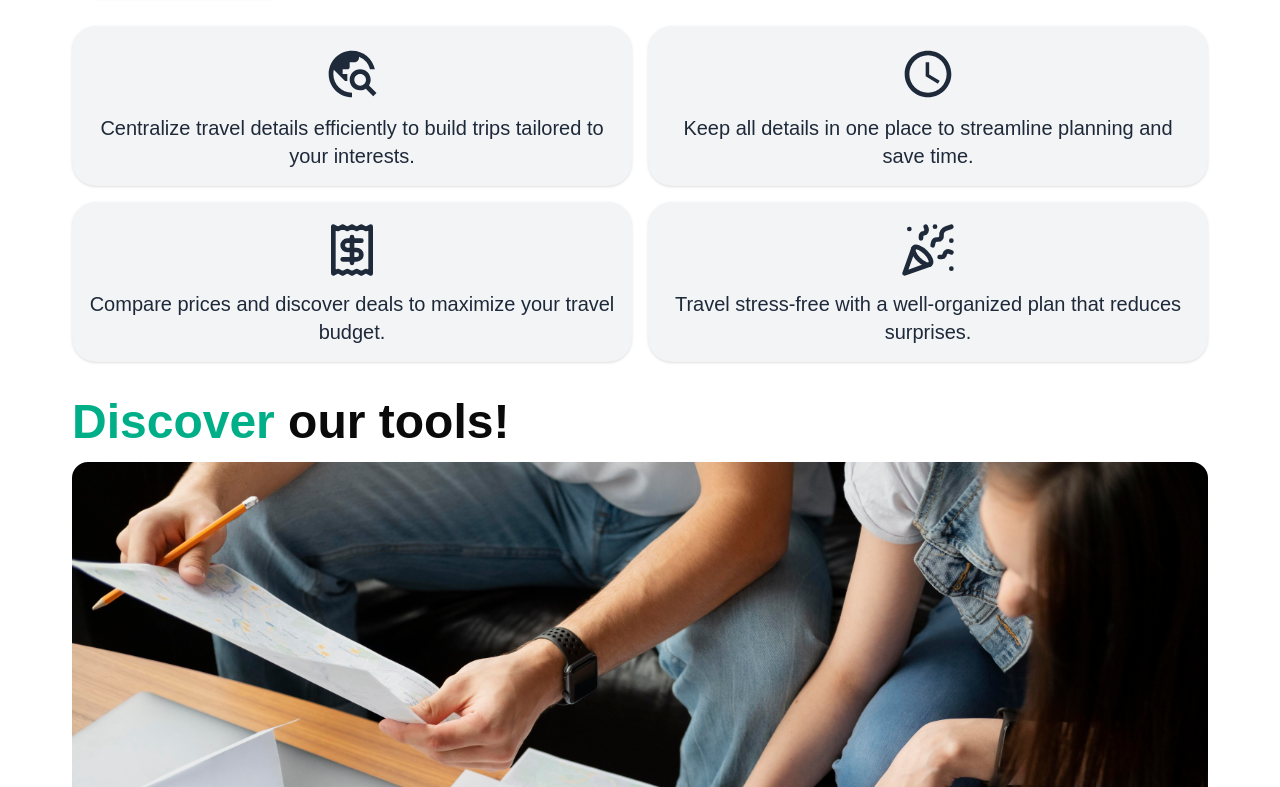
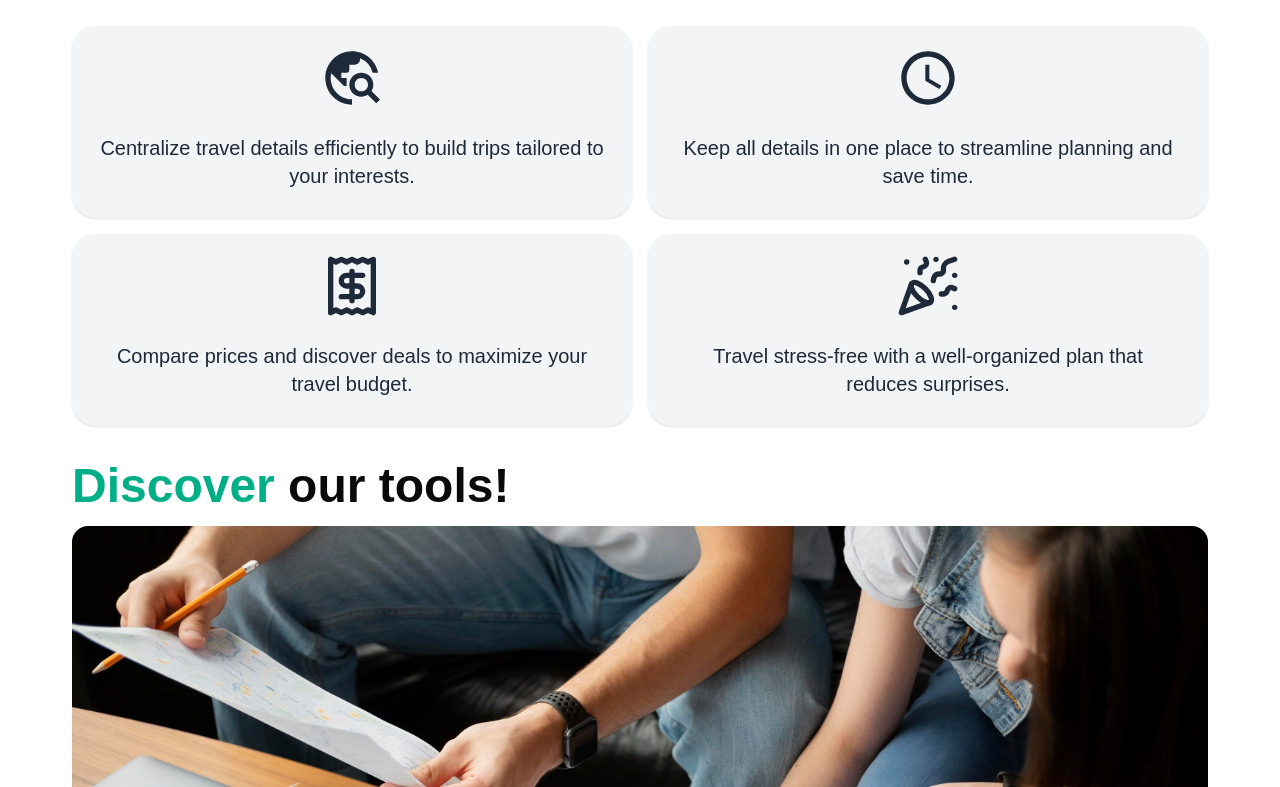
Before and after one commit to jp9141joao/easy-trip-prototype-v2, a React (Vite) app in the folder frontend/: page /home in a window 1280 px wide. Shown: the part 1013-1800 px from the top of the page. Built offline with nearby package versions, Linux system fonts and the light colour scheme.

Commit message:
feat: add responsiveness for medium screen devices

```diff
--- a/frontend/src/components/Footer.tsx
+++ b/frontend/src/components/Footer.tsx
@@ -32,7 +32,7 @@ export const Footer = () => {
 
     return (
         <div className="rounded-t-3xl bg-gray-100 dark:bg-gray-900">
-            <div className="grid place-items-start gap-5 margin-x-page pt-8">
+            <div className="grid place-items-start gap-5 margin-x-page pt-8 sm:pt-18">
                 <div>
                     <h1 className="text-3xl sm:text-5xl text-start font-extrabold  break-words">
                         EASY TRIP
@@ -46,7 +46,7 @@ export const Footer = () => {
                 <div>
                     <Accordion
                         type="single"
-                        className="w-full grid gap-3"
+                        className="w-full grid gap-3 sm:gap-6"
                         collapsible
                     >
                         {
--- a/frontend/src/components/HomePage/HeroSection.tsx
+++ b/frontend/src/components/HomePage/HeroSection.tsx
@@ -47,26 +47,26 @@ export const HeroSection = () => {
             </div>
             <div className="w-full grid place-items-center items-center grid-cols-2 gap-3 xs:gap-4 pt-3">
                 <div className="card-layout">
-                    <MdOutlineTravelExplore className="size-12 sm:size-14 my-2"/>
-                    <p className="sm:text-xl text-center p-1">
+                    <MdOutlineTravelExplore className="size-12 sm:size-16 my-2"/>
+                    <p className="sm:text-xl text-center p-1 sm:p-4">
                         Centralize travel details efficiently to build trips tailored to your interests.
                     </p>
                 </div>
                 <div className="card-layout">
-                    <MdOutlineAccessTime className="size-12 sm:size-14 my-2"/>
-                    <p className="sm:text-xl text-center p-1">
+                    <MdOutlineAccessTime className="size-12 sm:size-16 my-2"/>
+                    <p className="sm:text-xl text-center p-1 sm:p-4">
                         Keep all details in one place to streamline planning and save time.
                     </p>
                 </div>
                 <div className="card-layout">
-                    <LuReceipt className="size-12 sm:size-14 my-2"/>
-                    <p className="sm:text-xl text-center p-1">
+                    <LuReceipt className="size-12 sm:size-16 my-2"/>
+                    <p className="sm:text-xl text-center p-1 sm:p-4">
                         Compare prices and discover deals to maximize your travel budget.
                     </p>
                 </div>
                 <div className="card-layout">
-                    <LuPartyPopper className="size-12 sm:size-14 my-2"/>
-                    <p className="sm:text-xl text-center p-1">
+                    <LuPartyPopper className="size-12 sm:size-16 my-2"/>
+                    <p className="sm:text-xl text-center p-1 sm:p-4">
                         Travel stress-free with a well-organized plan that reduces surprises.
                     </p>
                 </div>
--- a/frontend/src/components/Navbar.tsx
+++ b/frontend/src/components/Navbar.tsx
@@ -32,14 +32,14 @@ export const Navbar = () => {
                         Easy Trip
                     </h1>
                 </div>
-                <div className="flex items-center gap-1 lg:gap-5">
+                <div className="flex items-center gap-1 md:gap-5">
                     <div
-                        className="hidden sm:flex sm:gap-4 lg:gap-7 items-center"
+                        className="hidden sm:flex sm:gap-4 md:gap-5 lg:gap-7 items-center"
                     >
                         {
                             navItems.map((item: any, index: number) => (
                                 <div
-                                    className="sm:text-sm lg:text-base hover:border-b-3 hover:border-green-theme cursor-pointer duration-100"
+                                    className="sm:text-sm md:text-base lg:text-base hover:border-b-3 hover:border-green-theme cursor-pointer duration-100"
                                     key={index}
                                 >
                                     <p>
@@ -53,7 +53,7 @@ export const Navbar = () => {
                         }
                         <div>
                             <Button
-                                className="font-semibold sm:text-base sm lg:text-base hover:scale-105"
+                                className="font-semibold sm:text-sm md:text-base lg:text-base hover:scale-105"
                                 size={"lg"}
                             >
                                 Sign In
```
